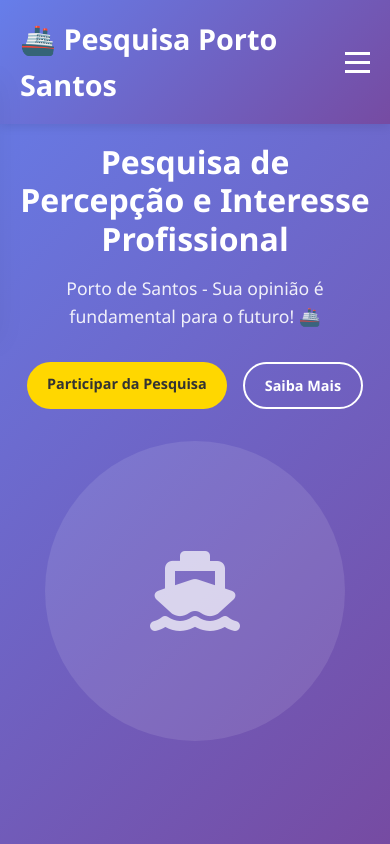
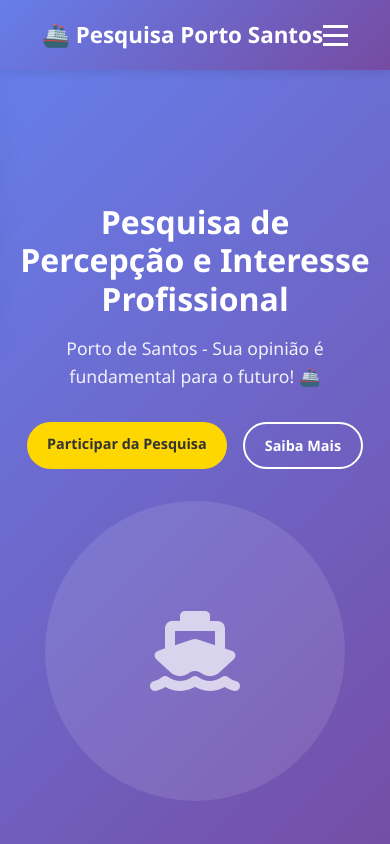
Before and after one commit to IBI-Observatorio/IBISocial, a website: page index.html in a window 390 px wide. Shown: the top 844 px of the page. Drawn offline with Linux system fonts and the light colour scheme.

Commit message:
fix: Corrige problema do header fixo tapando o questionÃ¡rio
- Define altura fixa para o header (80px desktop, 70px mobile)
- Ajusta padding das seÃ§Ãµes para compensar o header fixo
- Melhora scroll suave com scroll-padding-top e scroll-margin-top
- Otimiza navegaÃ§Ã£o por Ã¢ncoras com offset correto
- Responsivo: ajustes especÃ­ficos para dispositivos mÃ³veis
- Remove sobreposiÃ§Ã£o do questionÃ¡rio pelo header

```diff
--- a/css/style.css
+++ b/css/style.css
@@ -27,10 +27,14 @@
     width: 100%;
     z-index: 1000;
     box-shadow: 0 2px 10px rgba(0,0,0,0.1);
+    height: 80px; /* Altura fixa para o header */
 }
 
 .navbar {
-    padding: 1rem 0;
+    padding: 0.5rem 0;
+    height: 100%;
+    display: flex;
+    align-items: center;
 }
 
 .nav-container {
@@ -82,10 +86,11 @@
 .hero {
     background: linear-gradient(135deg, #667eea 0%, #764ba2 100%);
     color: white;
-    padding: 120px 0 80px;
+    padding: 100px 0 80px; /* Reduzido para compensar o header fixo */
     min-height: 100vh;
     display: flex;
     align-items: center;
+    margin-top: 80px; /* Espaço para o header fixo */
 }
 
 .hero-container {
@@ -172,8 +177,9 @@
 
 /* Survey Section */
 .survey-section {
-    padding: 80px 0;
+    padding: 100px 0 80px; /* Mais padding no topo para compensar o header */
     background: #f8f9fa;
+    margin-top: 0; /* Remove margem extra */
 }
 
 .survey-intro {
@@ -682,6 +688,18 @@
 
 /* Responsive Design */
 @media (max-width: 768px) {
+    .header {
+        height: 70px; /* Altura menor no mobile */
+    }
+
+    .navbar {
+        padding: 0.3rem 0;
+    }
+
+    .nav-logo h1 {
+        font-size: 1.4rem;
+    }
+
     .hamburger {
         display: flex;
     }
@@ -701,6 +719,15 @@
 
     .nav-menu.active {
         left: 0;
+    }
+
+    .hero {
+        margin-top: 70px; /* Ajuste para mobile */
+        padding: 80px 0 60px;
+    }
+
+    .survey-section {
+        padding: 90px 0 60px; /* Ajuste para mobile */
     }
 
     .hero-container {
--- a/index.html
+++ b/index.html
@@ -6,6 +6,22 @@
     <title>Pesquisa Porto de Santos - Percepção e Interesse Profissional</title>
     <link rel="stylesheet" href="css/style.css">
     <link href="https://cdnjs.cloudflare.com/ajax/libs/font-awesome/6.0.0/css/all.min.css" rel="stylesheet">
+    <style>
+        html {
+            scroll-behavior: smooth;
+            scroll-padding-top: 100px; /* Espaço para o header fixo */
+        }
+
+        /* Ajuste para todas as seções */
+        section {
+            scroll-margin-top: 100px;
+        }
+
+        /* Melhorar a velocidade do scroll */
+        * {
+            scroll-behavior: smooth;
+        }
+    </style>
 </head>
 <body>
     <header class="header">
--- a/js/main.js
+++ b/js/main.js
@@ -38,8 +38,8 @@
             const target = document.querySelector(this.getAttribute('href'));
 
             if (target) {
-                const headerHeight = document.querySelector('.header').offsetHeight;
-                const targetPosition = target.offsetTop - headerHeight;
+                const headerHeight = 80; // Altura fixa do header
+                const targetPosition = target.offsetTop - headerHeight - 20; // 20px de margem extra
 
                 window.scrollTo({
                     top: targetPosition,
```
Also changed, not shown: test.html (added, +10 -0 lines).
